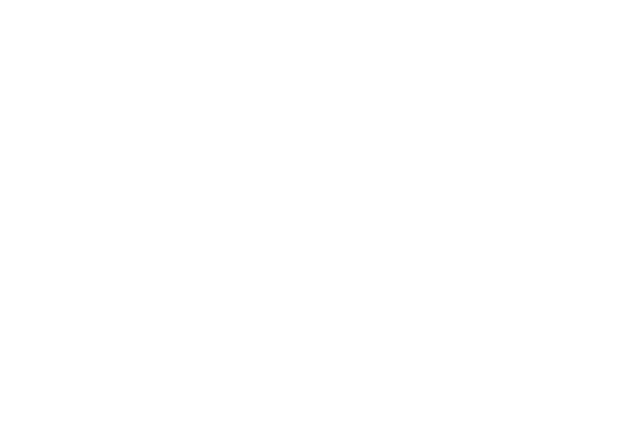
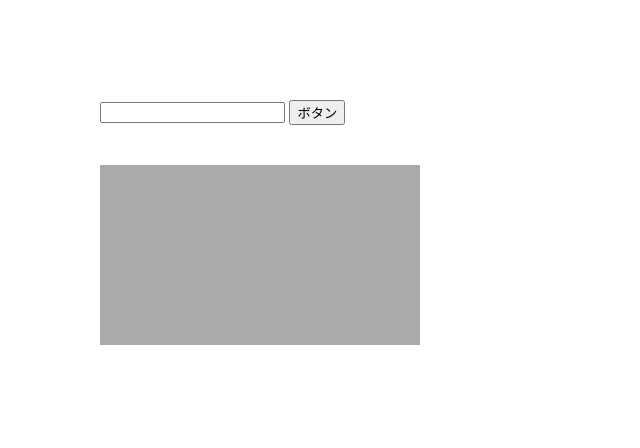
Before and after one commit to yusukesugihara1206/Javascript-jQuery, a plain HTML site: page 2-5/index.html in a window 1280 px wide. Shown: the whole page, without its empty margins (0-640 px from the left). Drawn offline with nearby package versions, Linux system fonts and the light colour scheme.

Commit message:
first commit

```diff
--- a/2-4/base.css
+++ b/2-4/base.css
@@ -0,0 +1,40 @@
+@charset "UTF-8";
+/* reset */
+body, h1, h2, h3, h4, h5, h6, p, address,
+ul, ol, li, dl, dt, dd, img, form, table, tr, th, td {
+  margin: 0;
+  padding: 0;
+  border: none;
+  font-style: normal;
+  font-weight: normal;
+  font-size: 100%;
+  text-align: left;
+  list-style-type: none;
+  border-collapse: collapse;
+}
+
+textarea { font-size: 100%; vertical-align:middle;}
+img { border-style: none; display: block; }
+hr { display: none; }
+em{font-style: normal}
+input{line-height:auto;vertical-align:middle;}
+strong.more{color:#c30}
+a{text-decoration: none;}
+
+html {
+
+}
+
+body {
+  font-family:'ヒラギノ角ゴ Pro W3','Hiragino Kaku Gothic Pro','メイリオ',Meiryo,'ＭＳ Ｐゴシック',sans-serif;
+}
+
+* {
+  -webkit-box-sizing: border-box;
+  -moz-box-sizing: border-box;
+  -o-box-sizing: border-box;
+  -ms-box-sizing: border-box;
+  box-sizing: border-box;
+}
+
+/* 上の部分は気にせずここから書く */
--- a/2-4/index.html
+++ b/2-4/index.html
@@ -0,0 +1,19 @@
+<!DOCTYPE html>
+<html>
+<head>
+  <meta charset="UTF-8">
+  <title>値の取得</title>
+  <link rel="stylesheet" type="text/css" href="base.css">
+  <script src="https://ajax.googleapis.com/ajax/libs/jquery/3.2.1/jquery.min.js"></script>  <script>
+  $(function(){
+   $('#button').on('click',function(){
+    alert($('#value').val());
+   });
+  });
+  </script>
+</head>
+<body>
+  <input type="text" id="value">
+  <input type="button" id="button" value="ボタン">
+</body>
+</html>
--- a/2-5/base.css
+++ b/2-5/base.css
@@ -0,0 +1,47 @@
+@charset "UTF-8";
+/* reset */
+body, h1, h2, h3, h4, h5, h6, p, address,
+ul, ol, li, dl, dt, dd, img, form, table, tr, th, td {
+  margin: 0;
+  padding: 0;
+  border: none;
+  font-style: normal;
+  font-weight: normal;
+  font-size: 100%;
+  text-align: left;
+  list-style-type: none;
+  border-collapse: collapse;
+}
+
+textarea { font-size: 100%; vertical-align:middle;}
+img { border-style: none; display: block; }
+hr { display: none; }
+em{font-style: normal}
+input{line-height:auto;vertical-align:middle;}
+strong.more{color:#c30}
+a{text-decoration: none;}
+
+html {
+
+}
+
+body {
+  font-family:'ヒラギノ角ゴ Pro W3','Hiragino Kaku Gothic Pro','メイリオ',Meiryo,'ＭＳ Ｐゴシック',sans-serif;
+  padding: 100px;
+}
+
+* {
+  -webkit-box-sizing: border-box;
+  -moz-box-sizing: border-box;
+  -o-box-sizing: border-box;
+  -ms-box-sizing: border-box;
+  box-sizing: border-box;
+}
+
+/* 上の部分は気にせずここから書く */
+#box {
+  width: 320px;
+  height: 180px;
+  background-color: #aaa;
+  margin-top: 40px;
+}
--- a/2-5/index.html
+++ b/2-5/index.html
@@ -0,0 +1,31 @@
+<!DOCTYPE html>
+<html>
+<head>
+  <meta charset="UTF-8">
+  <title>if文</title>
+  <link rel="stylesheet" type="text/css" href="base.css">
+  <script src="https://ajax.googleapis.com/ajax/libs/jquery/3.2.1/jquery.min.js"></script>  <script>
+  $(function(){
+    $('#button').on('click',function(){
+      let value = $('#value').val()
+      if(value==1){
+       $('#box').css('background-color','red');
+       }
+       else if(value==2){
+       $('#box').css('background-color','greenyellow');
+       }
+       else if(value==3){
+       value = 3;
+       $('#box').css('background-color','blue');
+       }
+    });
+  });
+  </script>
+</head>
+<body>
+  <input type="text" id="value">
+  <input type="button" id="button" value="ボタン">
+  <div id="box">
+  </div><!-- button -->
+</body>
+</html>
```
Also changed, not shown: 2-2/index.html (+6 -3 lines), 2-3/index.html (+2 -5 lines).
